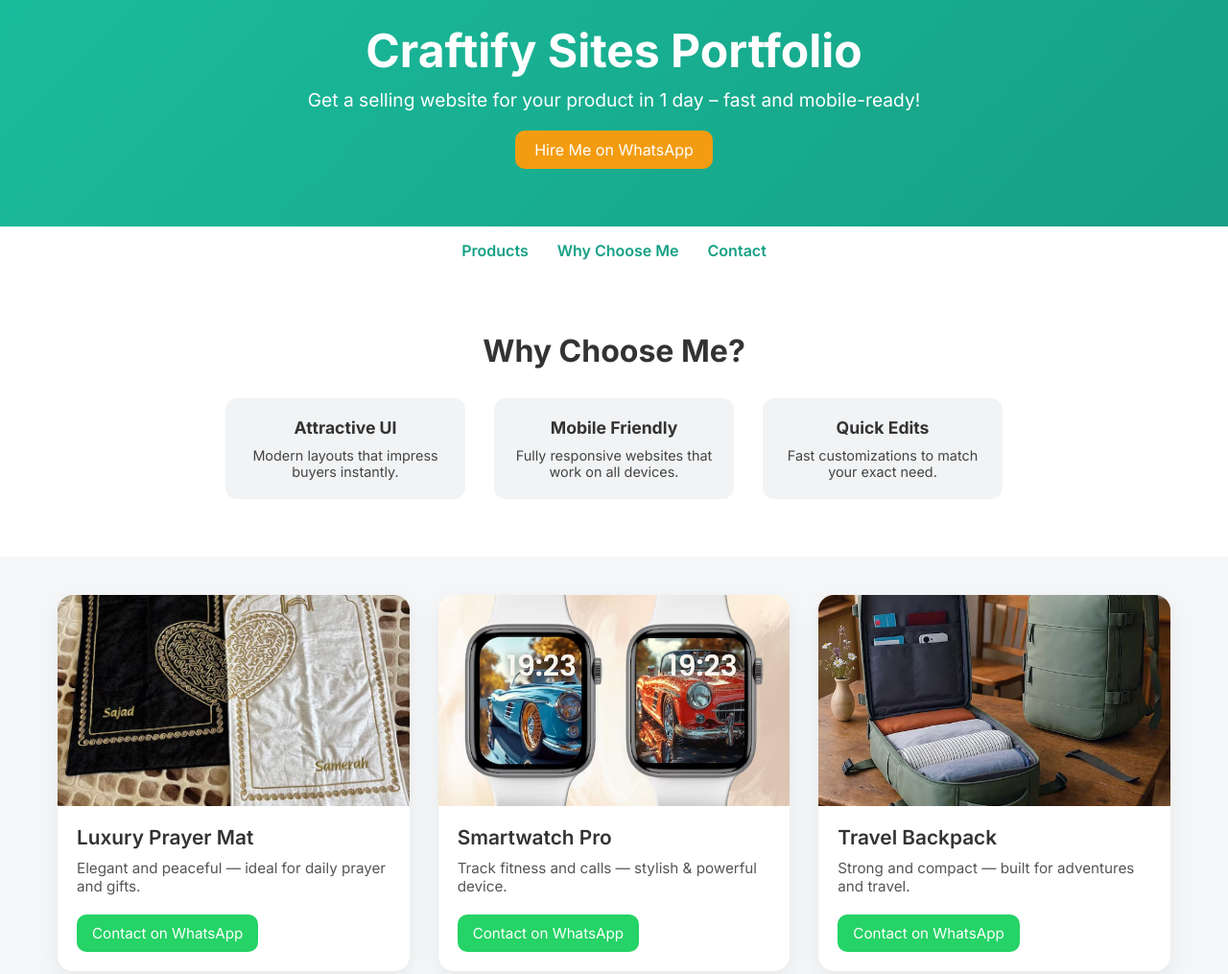
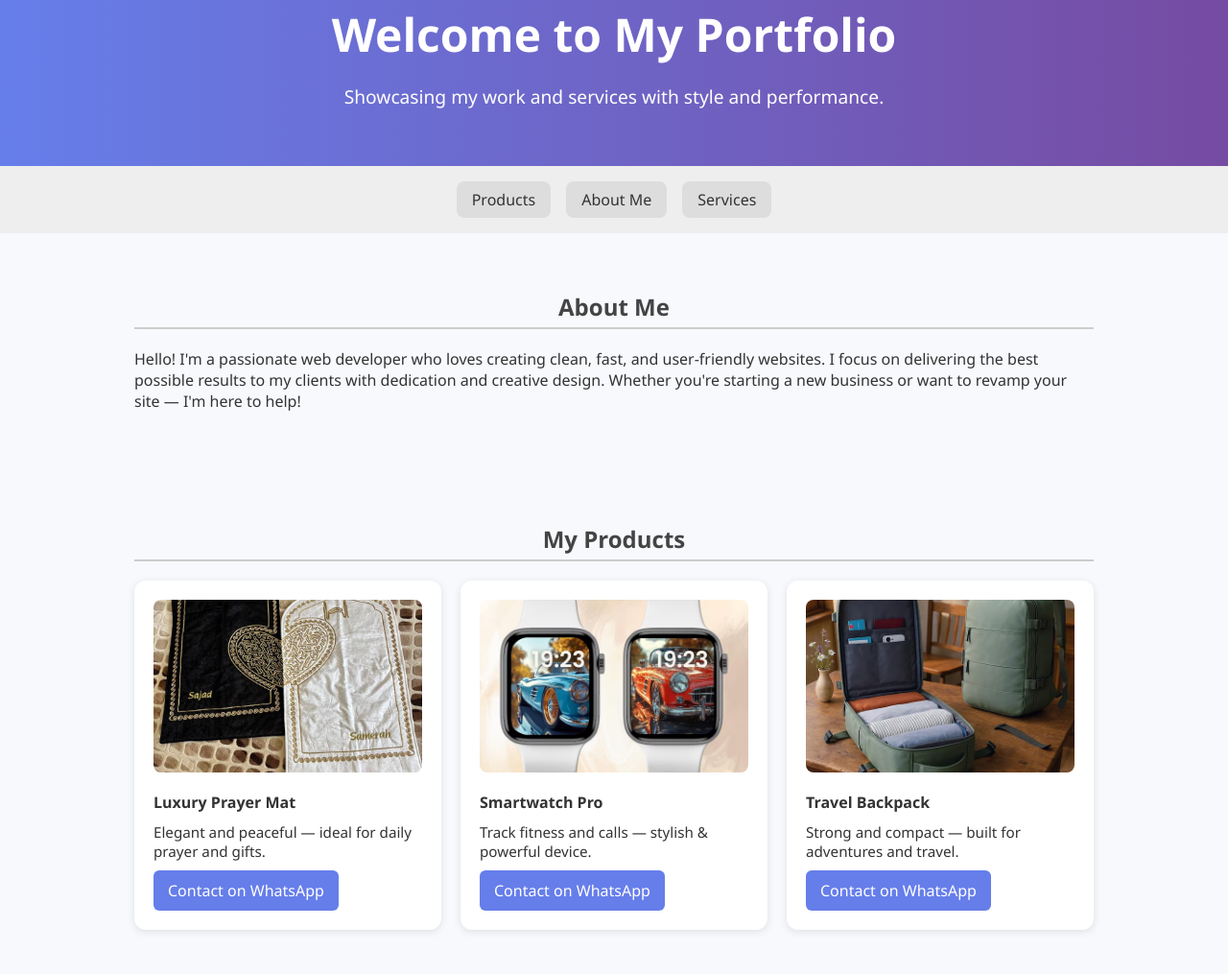
Before and after one commit to parrayhadi/craftify-portfolio, a plain HTML site: page index.html in a window 1280 px wide. Shown: the part 37-1052 px from the top of the page at 96% size. Drawn offline with Linux system fonts and the light colour scheme.

Commit message:
Initial commit for my second portfolio

```diff
--- a/index.html
+++ b/index.html
@@ -1,215 +1,197 @@
-
 <!DOCTYPE html>
 <html lang="en">
+
 <head>
-  <meta charset="UTF-8" />
-  <meta name="viewport" content="width=device-width, initial-scale=1.0" />
-  <title>Craftify Sites Portfolio</title>
-  <meta name="description" content="Professional product websites built fast. Mobile-friendly and modern design.">
-  <link rel="icon" href="https://cdn-icons-png.flaticon.com/512/1055/1055687.png" type="image/png">
-  <link href="https://fonts.googleapis.com/css2?family=Inter:wght@400;600;700&display=swap" rel="stylesheet">
+  <meta charset="UTF-8">
+  <meta name="viewport" content="width=device-width, initial-scale=1.0">
+  <title>My Portfolio</title>
   <style>
-    * { box-sizing: border-box; margin: 0; padding: 0; }
     body {
-      font-family: 'Inter', sans-serif;
-      background-color: #f4f6f8;
+      margin: 0;
+      font-family: 'Segoe UI', Tahoma, Geneva, Verdana, sans-serif;
+      background: #f7f9fc;
       color: #333;
-      overflow-x: hidden;
-      scroll-behavior: smooth;
     }
+
     header {
-      background: linear-gradient(135deg, #1abc9c, #16a085);
-      padding: 60px 20px;
+      background: linear-gradient(to right, #667eea, #764ba2);
+      color: white;
+      padding: 40px 20px;
       text-align: center;
-      color: white;
+      box-shadow: 0 2px 5px rgba(0, 0, 0, 0.1);
     }
+
     header h1 {
-      font-size: 3rem;
-      opacity: 0;
-      animation: fadeInDown 1s ease forwards;
+      margin: 0;
+      font-size: 3em;
     }
-    .subheading {
-      margin-top: 10px;
-      font-size: 1.2rem;
-      opacity: 0;
-      animation: fadeInUp 1s ease 0.5s forwards;
+
+    header p {
+      font-size: 1.2em;
     }
-    .cta-button {
-      margin-top: 20px;
-      background: #f39c12;
-      color: white;
-      border: none;
-      padding: 10px 20px;
-      border-radius: 10px;
-      font-size: 1rem;
-      cursor: pointer;
-      text-decoration: none;
-      display: inline-block;
-    }
+
     nav {
-      background-color: #fff;
-      box-shadow: 0 2px 4px rgba(0,0,0,0.1);
       display: flex;
       justify-content: center;
-      padding: 15px;
+      gap: 1em;
+      background-color: #eee;
+      padding: 1em 0;
     }
+
     nav a {
-      margin: 0 15px;
       text-decoration: none;
-      color: #16a085;
-      font-weight: 600;
+      color: #333;
+      background-color: #ddd;
+      padding: 0.5em 1em;
+      border-radius: 8px;
+      transition: background-color 0.3s, transform 0.3s;
     }
-    nav a:hover { text-decoration: underline; }
-    .container {
-      display: grid;
-      grid-template-columns: repeat(auto-fit, minmax(280px, 1fr));
-      gap: 30px;
+
+    nav a:hover {
+      background-color: #bbb;
+      transform: scale(1.05);
+    }
+
+    section {
       padding: 40px 20px;
-      max-width: 1200px;
+      max-width: 1000px;
       margin: auto;
     }
-    .product {
-      background: white;
-      border-radius: 16px;
-      box-shadow: 0 8px 24px rgba(0, 0, 0, 0.06);
-      overflow: hidden;
-      display: flex;
-      flex-direction: column;
-      transition: transform 0.3s ease, box-shadow 0.3s ease;
+
+    h2 {
+      color: #444;
+      margin-bottom: 20px;
+      border-bottom: 2px solid #ccc;
+      display: inline-block;
+      padding-bottom: 5px;
+      text-align: center;
+      display: block;
     }
-    .product:hover {
+
+    .product-grid {
+      display: grid;
+      grid-template-columns: repeat(auto-fit, minmax(250px, 1fr));
+      gap: 20px;
+    }
+
+    .product, .service {
+      background-color: white;
+      padding: 20px;
+      border-radius: 12px;
+      box-shadow: 0 2px 8px rgba(0, 0, 0, 0.1);
+      transition: transform 0.3s;
+    }
+
+    .product:hover, .service:hover {
       transform: translateY(-5px);
-      box-shadow: 0 12px 28px rgba(0, 0, 0, 0.12);
     }
-    .product img {
+
+    .product img, .service img {
       width: 100%;
-      height: 220px;
+      height: 180px;
       object-fit: cover;
+      border-radius: 8px;
     }
-    .product-content {
-      padding: 20px;
+
+    .product-title, .service-title {
+      font-weight: bold;
+      margin: 15px 0 10px;
     }
-    .product-title {
-      font-size: 1.3rem;
-      font-weight: 600;
+
+    .product-description, .service-description {
+      font-size: 0.95em;
       margin-bottom: 10px;
     }
-    .product-description {
-      font-size: 0.95rem;
-      color: #555;
-      margin-bottom: 20px;
+
+    .contact-button {
+      display: inline-block;
+      padding: 10px 15px;
+      background-color: #667eea;
+      color: white;
+      text-decoration: none;
+      border-radius: 6px;
+      transition: background-color 0.3s;
     }
-    .contact-button {
-      background: #25d366;
-      color: white;
-      border: none;
-      padding: 10px 16px;
-      border-radius: 10px;
-      font-size: 0.95rem;
-      text-decoration: none;
-      display: inline-block;
-      text-align: center;
+
+    .contact-button:hover {
+      background-color: #5a67d8;
     }
-    .features-section, .testimonial-section {
-      background-color: #fff;
-      padding: 60px 20px;
-      text-align: center;
-    }
-    .features-section h2, .testimonial-section h2 {
-      font-size: 2rem;
-      margin-bottom: 20px;
-    }
-    .features {
-      display: flex;
-      flex-wrap: wrap;
-      justify-content: center;
-      gap: 30px;
-      margin-top: 30px;
-    }
-    .feature {
-      background: #f1f3f5;
-      padding: 20px;
-      border-radius: 12px;
-      width: 250px;
-      transition: transform 0.3s ease;
-    }
-    .feature:hover {
-      transform: scale(1.05);
-    }
-    .feature h3 {
-      font-size: 1.1rem;
-      margin-bottom: 10px;
-    }
-    .feature p {
-      font-size: 0.9rem;
-      color: #444;
-    }
-    .testimonial {
-      font-style: italic;
-      color: #555;
-      margin: 20px auto;
-      max-width: 600px;
-    }
+
     footer {
-      background: #111;
+      background-color: #222;
       color: #ccc;
       text-align: center;
-      padding: 30px 20px;
-      font-size: 0.9rem;
-    }
-    @keyframes fadeInDown {
-      from { opacity: 0; transform: translateY(-20px); }
-      to { opacity: 1; transform: translateY(0); }
-    }
-    @keyframes fadeInUp {
-      from { opacity: 0; transform: translateY(20px); }
-      to { opacity: 1; transform: translateY(0); }
-    }
-    @media (max-width: 600px) {
-      header h1 {
-        font-size: 2rem;
-      }
-      .product img {
-        height: 180px;
-      }
+      padding: 20px;
+      font-size: 0.9em;
     }
   </style>
 </head>
+
 <body>
   <header>
-    <h1>Craftify Sites Portfolio</h1>
-    <p class="subheading">Get a selling website for your product in 1 day – fast and mobile-ready!</p>
-    <a class="cta-button" href="https://wa.me/919103462941?text=I'm%20interested%20in%20getting%20a%20website%20like%20this!">Hire Me on WhatsApp</a>
+    <h1>Welcome to My Portfolio</h1>
+    <p>Showcasing my work and services with style and performance.</p>
   </header>
 
   <nav>
     <a href="#products">Products</a>
-    <a href="#features">Why Choose Me</a>
-    <a href="#contact">Contact</a>
+    <a href="#about">About Me</a>
+    <a href="#services">Services</a>
   </nav>
 
-  <div class="features-section" id="features">
-    <h2>Why Choose Me?</h2>
-    <div class="features">
-      <div class="feature"><h3>Attractive UI</h3><p>Modern layouts that impress buyers instantly.</p></div>
-      <div class="feature"><h3>Mobile Friendly</h3><p>Fully responsive websites that work on all devices.</p></div>
-      <div class="feature"><h3>Quick Edits</h3><p>Fast customizations to match your exact need.</p></div>
+  <section id="about">
+    <h2>About Me</h2>
+    <p>Hello! I'm a passionate web developer who loves creating clean, fast, and user-friendly websites. I focus on delivering the best possible results to my clients with dedication and creative design. Whether you're starting a new business or want to revamp your site — I'm here to help!</p>
+  </section>
+
+  <section id="products">
+    <h2>My Products</h2>
+    <div class="product-grid">
+      <div class="product">
+        <img src="prayermat.jpg" alt="Prayer Mat">
+        <div class="product-title">Luxury Prayer Mat</div>
+        <div class="product-description">Elegant and peaceful — ideal for daily prayer and gifts.</div>
+        <a href="https://wa.me/919103462941?text=I'm%20interested%20in%20the%20Prayer%20Mat" class="contact-button">Contact on WhatsApp</a>
+      </div>
+      <div class="product">
+        <img src="smartwatch.jpg" alt="Smartwatch Pro">
+        <div class="product-title">Smartwatch Pro</div>
+        <div class="product-description">Track fitness and calls — stylish & powerful device.</div>
+        <a href="https://wa.me/919103462941?text=I'm%20interested%20in%20the%20Smartwatch" class="contact-button">Contact on WhatsApp</a>
+      </div>
+      <div class="product">
+        <img src="backpack.jpg" alt="Travel Backpack">
+        <div class="product-title">Travel Backpack</div>
+        <div class="product-description">Strong and compact — built for adventures and travel.</div>
+        <a href="https://wa.me/919103462941?text=I'm%20interested%20in%20the%20Backpack" class="contact-button">Contact on WhatsApp</a>
+      </div>
     </div>
-  </div>
+  </section>
 
-  <div class="container" id="products">
-    <div class="product"><img src="prayermat.jpg"><div class="product-content"><div class="product-title">Luxury Prayer Mat</div><div class="product-description">Elegant and peaceful — ideal for daily prayer and gifts.</div><a href="https://wa.me/919103462941?text=I'm%20interested%20in%20the%20Prayer%20Mat" class="contact-button">Contact on WhatsApp</a></div></div>
-    <div class="product"><img src="smartwatch.jpg"><div class="product-content"><div class="product-title">Smartwatch Pro</div><div class="product-description">Track fitness and calls — stylish & powerful device.</div><a href="https://wa.me/919103462941?text=I'm%20interested%20in%20the%20Smartwatch" class="contact-button">Contact on WhatsApp</a></div></div>
-    <div class="product"><img src="backpack.jpg"><div class="product-content"><div class="product-title">Travel Backpack</div><div class="product-description">Strong and compact — built for adventures and travel.</div><a href="https://wa.me/919103462941?text=I'm%20interested%20in%20the%20Backpack" class="contact-button">Contact on WhatsApp</a></div></div>
-  </div>
+  <section id="services">
+    <h2>Services I Offer</h2>
+    <div class="product-grid">
+      <div class="service">
+        <img src="webdesign.jpg" alt="Web Design">
+        <div class="service-title">Web Design</div>
+        <div class="service-description">Modern and responsive designs tailored for your brand.</div>
+      </div>
+      <div class="service">
+        <img src="delivery.jpg" alt="Fast Delivery">
+        <div class="service-title">Fast Delivery</div>
+        <div class="service-description">Quick turnaround to meet your project deadlines.</div>
+      </div>
+      <div class="service">
+        <img src="support.jpg" alt="24/7 Support">
+        <div class="service-title">24/7 Support</div>
+        <div class="service-description">Always available for maintenance and troubleshooting.</div>
+      </div>
+    </div>
+  </section>
 
-  <div class="testimonial-section">
-    <h2>Client Testimonial</h2>
-    <p class="testimonial">⭐⭐⭐⭐⭐<br>“Amazing service! The website was ready in a day and I got customers quickly.”<br>— A Happy Client</p>
-  </div>
-
-  <footer id="contact">
-    Contact: yathin00000007@gmail.com | Phone: 9103462941
+  <footer>
+    &copy; 2025 My Portfolio. All rights reserved.
   </footer>
 </body>
+
 </html>
```
Also changed, not shown: delivery.jpg (added), support.jpg (added), webdesign.jpg (added).
